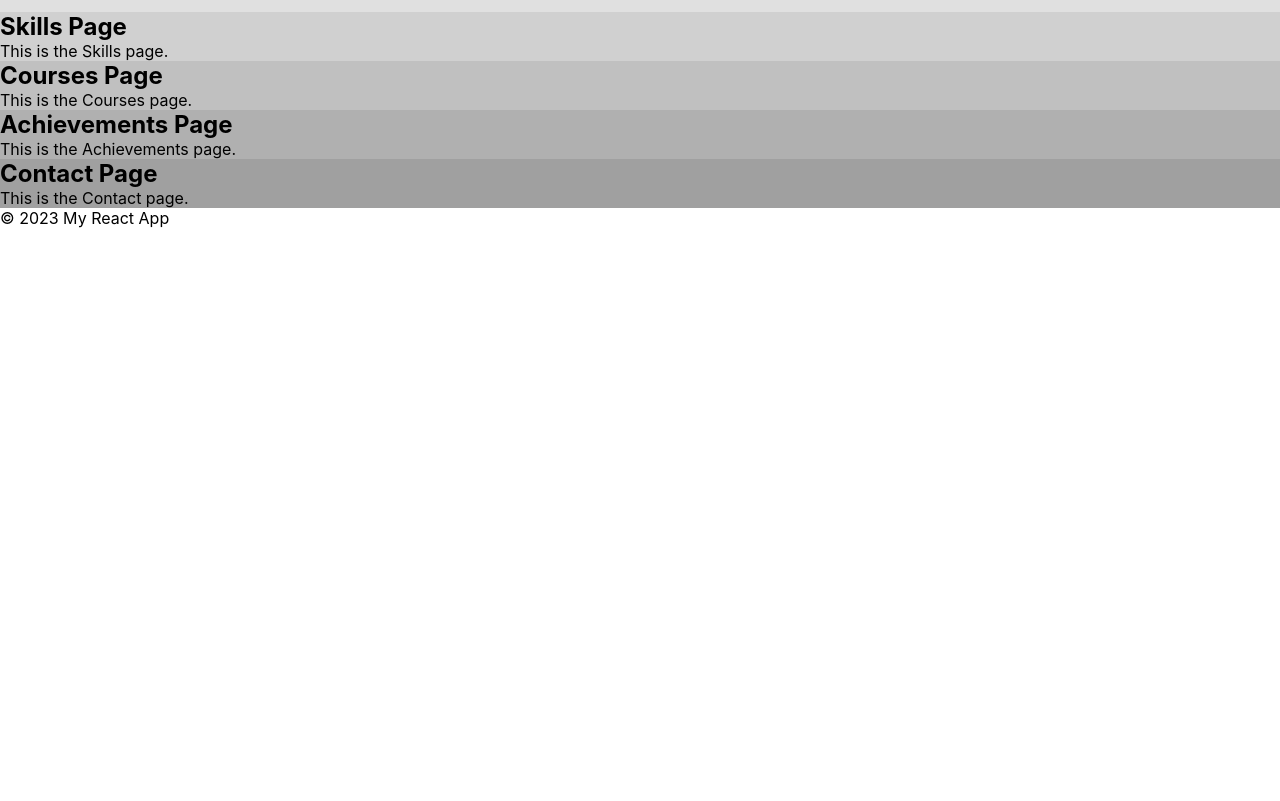
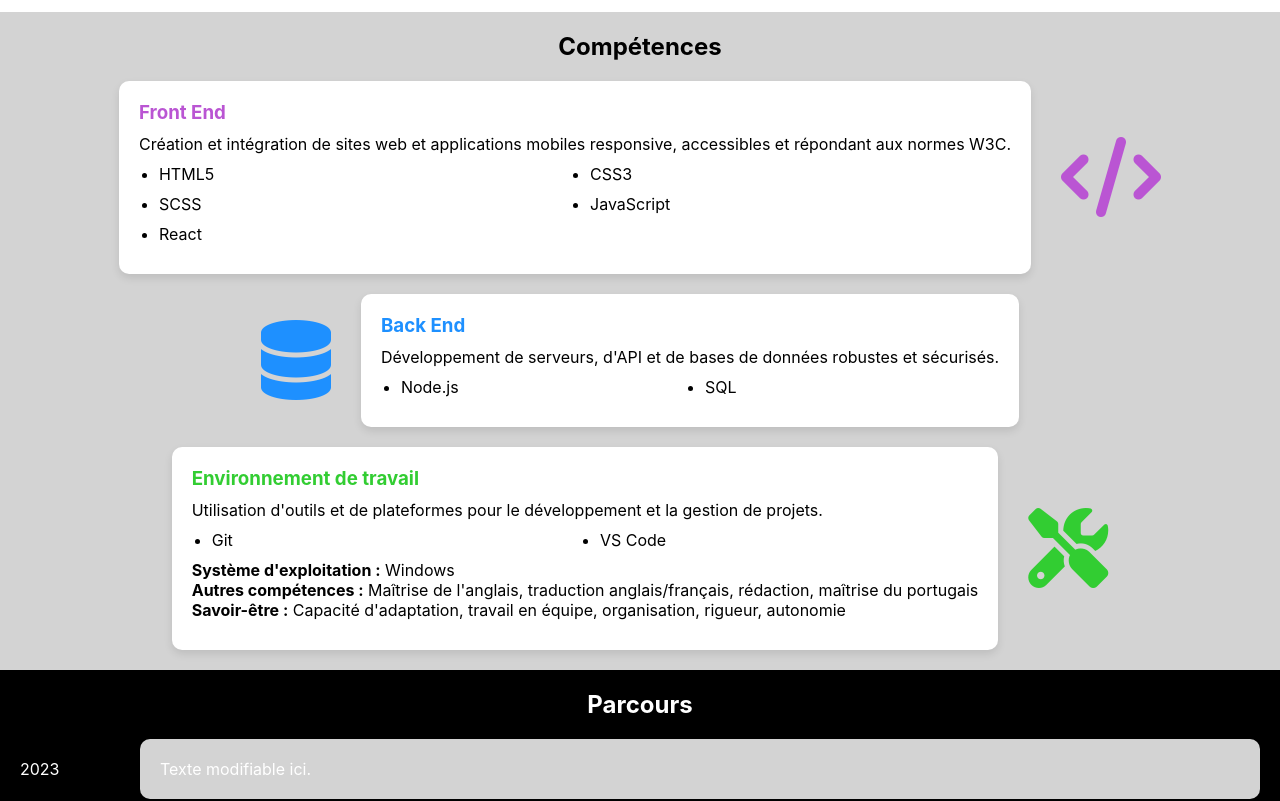
Before and after one commit to DanielDSCosta/MyCVsite, a React (Create React App) app: page /#home in a window 1280 px wide. Shown: the part 1400-2201 px from the top of the page. Before the commit the page ends 1628 px from the top, so only its background shows below. Built offline with nearby package versions, Linux system fonts and the light colour scheme.

Commit message:
Ajout des compétences

```diff
--- a/src/pages/About/About.scss
+++ b/src/pages/About/About.scss
@@ -2,6 +2,7 @@
     display: flex;
     padding: 20px;
     padding-left: 5%;
+    background-color: white;
   }
 
   .about-left {
--- /dev/null
+++ b/src/pages/Courses/Courses.scss
@@ -0,0 +1,31 @@
+.courses-container {
+    background-color: black;
+    color: white;
+    padding: 20px;
+  }
+
+  .courses-title {
+    text-align: center;
+    font-weight: bold;
+    margin-bottom: 20px;
+  }
+
+  .courses-content {
+    display: flex;
+    align-items: center;
+    margin-bottom: 20px;
+  }
+
+  .courses-date {
+    flex: 0 0 100px; /* Largeur fixe pour les dates */
+    text-align: left;
+    margin-right: 20px;
+  }
+
+  .courses-box {
+    background-color: lightgrey;
+    border-radius: 10px;
+    box-shadow: 0 4px 8px rgba(0, 0, 0, 0.1);
+    padding: 20px;
+    flex: 1; /* Prend tout l'espace restant */
+  }
--- a/src/pages/Courses/courses.jsx
+++ b/src/pages/Courses/courses.jsx
@@ -1,10 +1,23 @@
 import React from 'react';
+import './Courses.scss'; // Import CSS for Courses page
 
 function Courses() {
   return (
-    <div>
-      <h2>Courses Page</h2>
-      <p>This is the Courses page.</p>
+    <div className="courses-container">
+      <h2 className="courses-title">Parcours</h2>
+      <div className="courses-content">
+        <div className="courses-date">2023</div>
+        <div className="courses-box">
+          <p>Texte modifiable ici.</p>
+        </div>
+      </div>
+      <div className="courses-content">
+        <div className="courses-date">2022</div>
+        <div className="courses-box">
+          <p>Texte modifiable ici.</p>
+        </div>
+      </div>
+      {/* Ajoutez plus de sections de contenu ici si nécessaire */}
     </div>
   );
 }
--- a/src/pages/Skills/Skills.scss
+++ b/src/pages/Skills/Skills.scss
@@ -0,0 +1,82 @@
+.skills-container {
+    background-color: lightgray;
+    padding: 20px;
+  }
+
+  .skills-title {
+    text-align: center;
+    font-weight: bold;
+    color: black;
+  }
+
+  .skills-content {
+    display: flex;
+    align-items: center;
+    justify-content: center;
+    margin-top: 20px;
+    gap: 30px; /* Ajoute un espacement entre les icônes et les rectangles */
+  }
+
+  .skills-box {
+    background-color: white;
+    border-radius: 10px;
+    box-shadow: 0 4px 8px rgba(0, 0, 0, 0.1);
+    padding: 20px;
+    display: inline-block; /* Permet au rectangle de s'ajuster à son contenu */
+    max-width: 100%; /* Empêche le rectangle de dépasser la largeur du conteneur parent */
+  }
+
+  .skills-icon {
+    font-size: 5em; /* Ajustez la taille de l'icône selon vos besoins */
+    color: #ba55d3;
+    flex: 0 0 auto; /* Empêche l'icône de s'étirer */
+  }
+
+  .skills-icon.back-end {
+    color: #1e90ff; /* Change la couleur de l'icône Back End en bleu */
+  }
+
+  .skills-icon.work-environment {
+    color: #32cd32; /* Change la couleur de l'icône Environnement de travail en vert */
+  }
+
+  .skills-box h3 {
+    color: #ba55d3; /* Même couleur que l'icône */
+    margin-bottom: 10px; /* Marge entre le h3 et le p */
+  }
+
+  .skills-box h3.back-end-title {
+    color: #1e90ff; /* Même couleur que l'icône Back End */
+  }
+
+  .skills-box h3.work-environment-title {
+    color: #32cd32; /* Même couleur que l'icône Environnement de travail */
+  }
+
+  .skills-box p {
+    margin-bottom: 10px; /* Marge entre le p et la liste */
+  }
+
+  .skills-list {
+    display: grid;
+    grid-template-columns: 1fr 1fr; /* Deux colonnes */
+    gap: 10px; /* Espacement entre les éléments */
+    list-style-type: disc; /* Style de la liste à puces */
+    padding-left: 20px; /* Indentation de la liste */
+    margin-bottom: 10px; /* Ajoute une marge en bas de la liste */
+  }
+
+  @media (max-width: 768px) {
+    .skills-content {
+      flex-direction: column; /* Empile les éléments verticalement sur les petits écrans */
+      align-items: flex-start; /* Aligne les éléments au début */
+    }
+
+    .skills-icon {
+      display: none; /* Masque les icônes sur les petits écrans */
+    }
+
+    .skills-icon {
+      margin-bottom: 10px; /* Ajoute une marge en bas de l'icône pour l'espacement */
+    }
+  }
--- a/src/pages/Skills/skills.jsx
+++ b/src/pages/Skills/skills.jsx
@@ -3,9 +3,63 @@ import './Skills.scss'; // Import CSS for Skills page
 
 function Skills() {
   return (
-    <div>
-      <h2>Skills Page</h2>
-      <p>This is the Skills page.</p>
+    <div className="skills-container">
+      <h2 className="skills-title">Compétences</h2>
+
+      {/* Première rangée avec l'icône à droite */}
+      <div className="skills-content">
+        <div className="skills-box">
+          <h3>Front End</h3>
+          <p>Création et intégration de sites web et applications mobiles responsive, accessibles et répondant aux normes W3C.</p>
+          <ul className="skills-list">
+            <li>HTML5</li>
+            <li>CSS3</li>
+            <li>SCSS</li>
+            <li>JavaScript</li>
+            <li>React</li>
+          </ul>
+        </div>
+        <div className="skills-icon">
+          <i className="fa-solid fa-code"></i>
+        </div>
+      </div>
+
+      {/* Deuxième rangée avec l'icône à gauche */}
+      <div className="skills-content">
+        <div className="skills-icon back-end">
+          <i className="fa-solid fa-database"></i>
+        </div>
+        <div className="skills-box">
+          <h3 className="back-end-title">Back End</h3>
+          <p>Développement de serveurs, d'API et de bases de données robustes et sécurisés.</p>
+          <ul className="skills-list">
+            <li>Node.js</li>
+            <li>SQL</li>
+          </ul>
+        </div>
+      </div>
+
+      {/* Troisième rangée avec l'icône à droite */}
+      <div className="skills-content">
+        <div className="skills-box">
+          <h3 className="work-environment-title">Environnement de travail</h3>
+          <p>Utilisation d'outils et de plateformes pour le développement et la gestion de projets.</p>
+          <ul className="skills-list">
+            <li>Git</li>
+            <li>VS Code</li>
+          </ul>
+          <p>
+            <strong>Système d'exploitation :</strong> Windows
+          <br />
+            <strong>Autres compétences :</strong> Maîtrise de l'anglais, traduction anglais/français, rédaction, maîtrise du portugais
+          <br />
+            <strong>Savoir-être :</strong> Capacité d'adaptation, travail en équipe, organisation, rigueur, autonomie
+         </p>
+        </div>
+        <div className="skills-icon work-environment">
+          <i className="fa-solid fa-tools"></i>
+        </div>
+      </div>
     </div>
   );
 }
```
